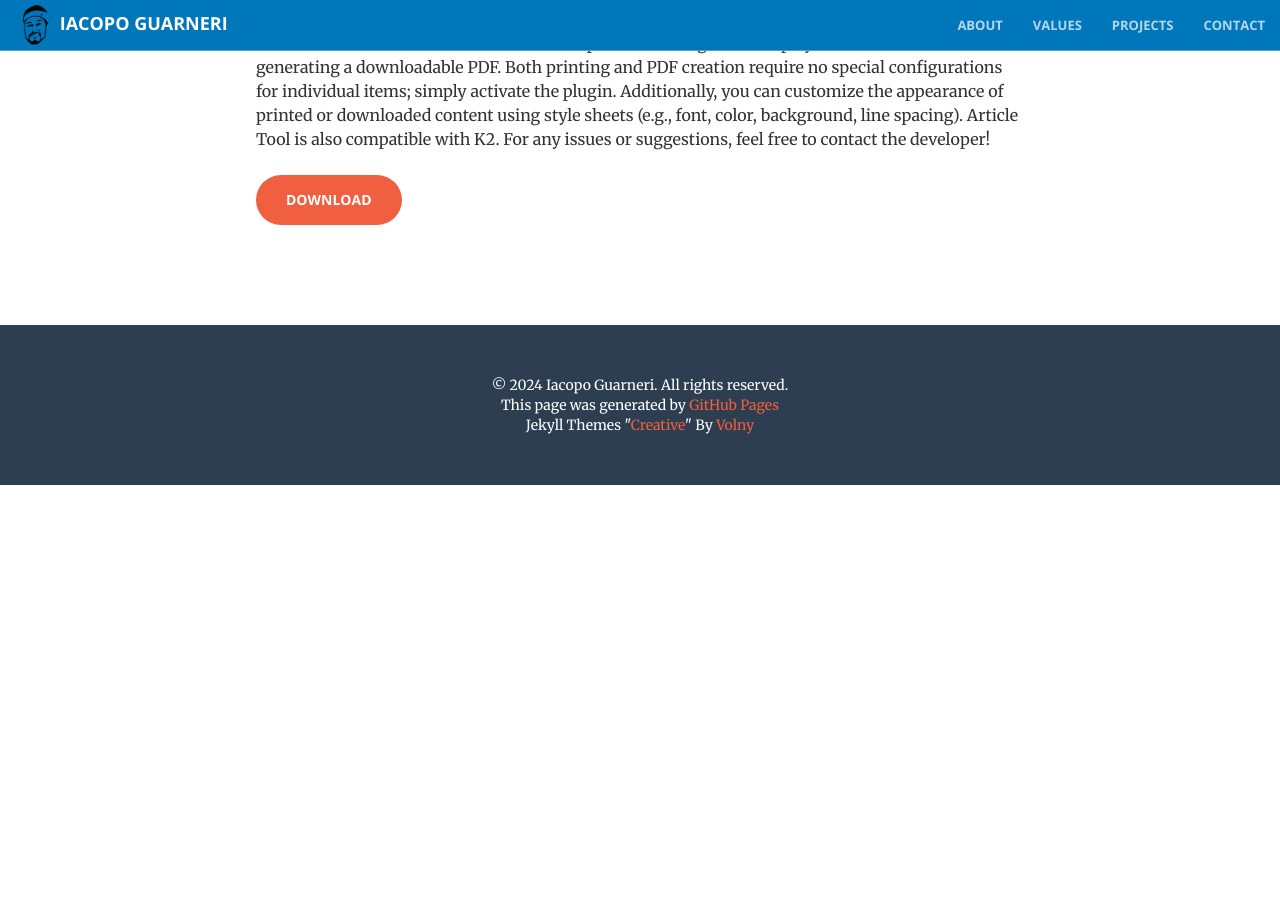
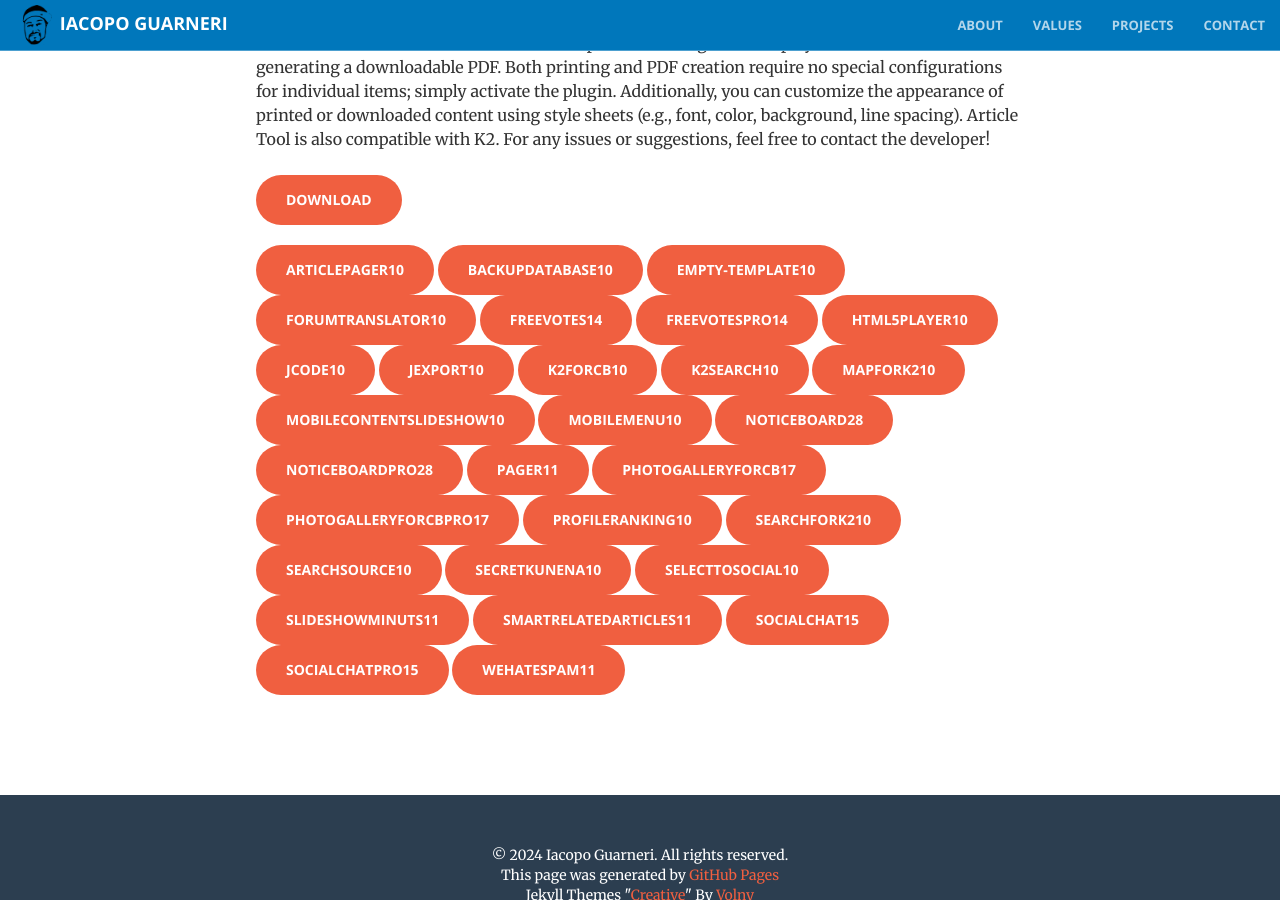
Before and after one commit to iacoposk8/iacoposk8.github.io, a Jekyll site: the page built from projects/joomla-extensions/index.md, in a window 1280 px wide and 900 px high, scrolled down 318 px. Built offline with Jekyll 4.4.1, drawn with Linux system fonts in a browser that asks for light colours; before the commit the page ends 1050 px from its top, so only the background shows below that.

Commit message:
Update index.md

```diff
--- a/projects/joomla-extensions/index.md
+++ b/projects/joomla-extensions/index.md
@@ -8,3 +8,33 @@ title: Joomla Extensions
 Article Tool is a Joomla plugin that enhances articles and K2 articles with additional features. Among the plugin’s capabilities, you can choose to display buttons for printing, downloading (in the PRO version), sharing, and emailing the article. The supported social media icons include Facebook, X, LinkedIn, Pinterest, Instagram, and TikTok. These icons can be placed at the top or bottom of the article. The download function offers two options: creating a PDF displayed in the browser or generating a downloadable PDF. Both printing and PDF creation require no special configurations for individual items; simply activate the plugin. Additionally, you can customize the appearance of printed or downloaded content using style sheets (e.g., font, color, background, line spacing). Article Tool is also compatible with K2. For any issues or suggestions, feel free to contact the developer!
 <br /><br />
 <a href="https://payhip.com/b/Eje2v" target="_blank" class="btn btn-primary btn-xl">Download</a>
+
+<a href="extensions/articlepager10/articlepagerinstall.zip" target="_blank" class="btn btn-primary btn-xl">articlepager10</a>
+<a href="extensions/backupdatabase10/com_backupdatabase.zip" target="_blank" class="btn btn-primary btn-xl">backupdatabase10</a>
+<a href="extensions/empty-template10/empty-template.zip" target="_blank" class="btn btn-primary btn-xl">empty-template10</a>
+<a href="extensions/forumtranslator10/forumtranslator.zip" target="_blank" class="btn btn-primary btn-xl">forumtranslator10</a>
+<a href="extensions/freevotes14/unzipfirst_freevotes.zip" target="_blank" class="btn btn-primary btn-xl">freevotes14</a>
+<a href="extensions/freevotespro14/unzipfirst_freevotes.zip" target="_blank" class="btn btn-primary btn-xl">freevotespro14</a>
+<a href="extensions/html5player10/html5player.zip" target="_blank" class="btn btn-primary btn-xl">html5player10</a>
+<a href="extensions/jcode10/com_jcode.zipunzipfirst_jcode.zip" target="_blank" class="btn btn-primary btn-xl">jcode10</a>
+<a href="extensions/jexport10/com_jexport.zip" target="_blank" class="btn btn-primary btn-xl">jexport10</a>
+<a href="extensions/k2forcb10/plug_k2forcb.zip" target="_blank" class="btn btn-primary btn-xl">k2forcb10</a>
+<a href="extensions/k2search10/k2search.zip" target="_blank" class="btn btn-primary btn-xl">k2search10</a>
+<a href="extensions/mapfork210/mod_mapfork2.zip" target="_blank" class="btn btn-primary btn-xl">mapfork210</a>
+<a href="extensions/mobilecontentslideshow10/mod_mobile_content_slideshow.zip" target="_blank" class="btn btn-primary btn-xl">mobilecontentslideshow10</a>
+<a href="extensions/mobilemenu10/mod_mobile_menu.zip" target="_blank" class="btn btn-primary btn-xl">mobilemenu10</a>
+<a href="extensions/noticeboard28/unzipfirst_noticeboard.zip" target="_blank" class="btn btn-primary btn-xl">noticeboard28</a>
+<a href="extensions/noticeboardpro28/unzipfirst_noticeboard.zip" target="_blank" class="btn btn-primary btn-xl">noticeboardpro28</a>
+<a href="extensions/pager11/com_pager.zip" target="_blank" class="btn btn-primary btn-xl">pager11</a>
+<a href="extensions/photogalleryforcb17/unzipfirst_photogalleryforcb.zip" target="_blank" class="btn btn-primary btn-xl">photogalleryforcb17</a>
+<a href="extensions/photogalleryforcbpro17/unzipfirst_photogalleryforcb.zip" target="_blank" class="btn btn-primary btn-xl">photogalleryforcbpro17</a>
+<a href="extensions/profileranking10/plug_profileranking.zip" target="_blank" class="btn btn-primary btn-xl">profileranking10</a>
+<a href="extensions/searchfork210/searchfork2.zip" target="_blank" class="btn btn-primary btn-xl">searchfork210</a>
+<a href="extensions/searchsource10/com_searchsource.zip" target="_blank" class="btn btn-primary btn-xl">searchsource10</a>
+<a href="extensions/secretkunena10/secrettextkunena.zip" target="_blank" class="btn btn-primary btn-xl">secretkunena10</a>
+<a href="extensions/selecttosocial10/selecttosocial.zip" target="_blank" class="btn btn-primary btn-xl">selecttosocial10</a>
+<a href="extensions/slideshowminuts11/mod_slideshowminutes.zip" target="_blank" class="btn btn-primary btn-xl">slideshowminuts11</a>
+<a href="extensions/smartrelatedarticles11/smartrelatedarticles.zip" target="_blank" class="btn btn-primary btn-xl">smartrelatedarticles11</a>
+<a href="extensions/socialchat15/unzipfirst_social_chat.zip" target="_blank" class="btn btn-primary btn-xl">socialchat15</a>
+<a href="extensions/socialchatpro15/unzipfirst_social_chat.zip" target="_blank" class="btn btn-primary btn-xl">socialchatpro15</a>
+<a href="extensions/wehatespam11/we_hate_spam.zip" target="_blank" class="btn btn-primary btn-xl">wehatespam11</a>
```
